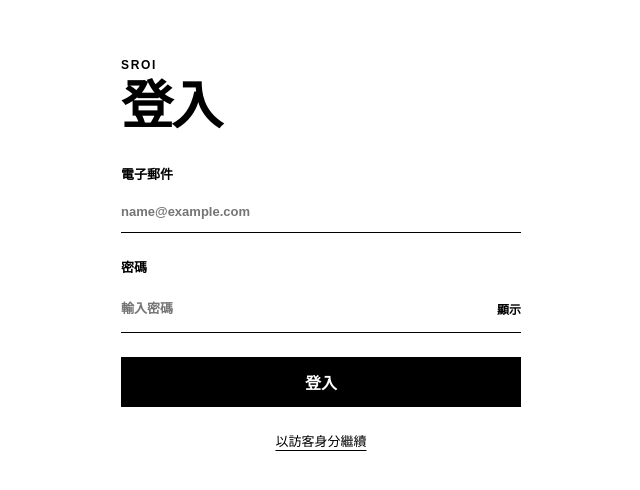
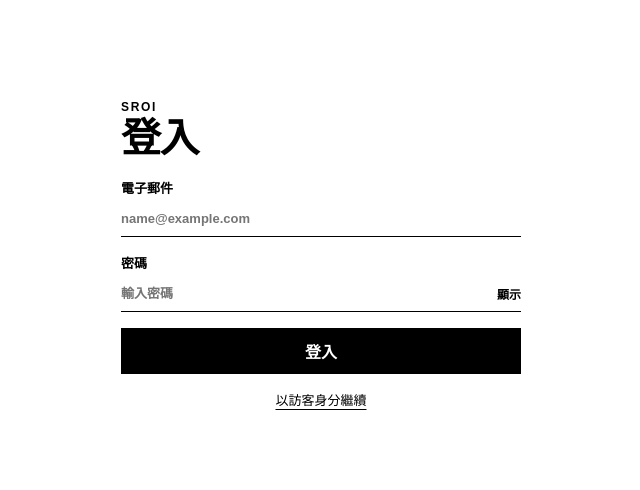
Before and after one commit to 2026-nccu-blockchain/sroi_frontend, a Vue app: page /auth/login in a window 1280 px wide. Shown: the part 146-636 px from the top of the page, without its empty margins (319-959 px from the left). Built offline with nearby package versions, Linux system fonts and the light colour scheme.

Commit message:
edit: display of login and register page

```diff
--- a/src/layouts/AuthLayout.vue
+++ b/src/layouts/AuthLayout.vue
@@ -9,7 +9,7 @@
   min-height: 100vh;
   display: grid;
   place-items: center;
-  padding: 40px 24px;
+  padding: 24px;
   background: #ffffff;
 }
 </style>
--- a/src/modules/auth/components/LoginForm.vue
+++ b/src/modules/auth/components/LoginForm.vue
@@ -76,14 +76,14 @@ const onSubmit = (): void => {
 <style scoped>
 .login-form {
   display: grid;
-  gap: 24px;
+  gap: 16px;
   width: min(100%, 400px);
 }
 
 .login-form__heading {
   display: grid;
-  gap: 8px;
-  margin-bottom: 8px;
+  gap: 4px;
+  margin-bottom: 4px;
 }
 
 .login-form__eyebrow {
@@ -98,7 +98,7 @@ p {
 }
 
 h1 {
-  font-size: clamp(36px, 7vw, 52px);
+  font-size: clamp(28px, 5vw, 40px);
   line-height: 1;
   letter-spacing: -0.04em;
 }
@@ -109,14 +109,14 @@ h1 {
 
 label {
   display: grid;
-  gap: 8px;
+  gap: 4px;
   font-size: 13px;
   font-weight: 700;
 }
 
 input {
   width: 100%;
-  padding: 13px 0;
+  padding: 10px 0;
   border: 0;
   border-bottom: 1px solid #000;
   border-radius: 0;
@@ -163,8 +163,8 @@ input:focus {
 }
 
 button {
-  min-height: 48px;
-  padding: 12px 20px;
+  min-height: 30px;
+  padding: 10px 20px;
   border: 1px solid #000;
   background: #000;
   color: #fff;
--- a/src/modules/auth/components/RegisterForm.vue
+++ b/src/modules/auth/components/RegisterForm.vue
@@ -117,14 +117,14 @@ const onSubmit = (): void => {
 <style scoped>
 .register-form {
   display: grid;
-  gap: 24px;
+  gap: 16px;
   width: min(100%, 400px);
 }
 
 .register-form__heading {
   display: grid;
-  gap: 8px;
-  margin-bottom: 8px;
+  gap: 4px;
+  margin-bottom: 4px;
 }
 
 .register-form__eyebrow {
@@ -139,7 +139,7 @@ p {
 }
 
 h1 {
-  font-size: clamp(36px, 7vw, 52px);
+  font-size: clamp(28px, 5vw, 40px);
   line-height: 1;
   letter-spacing: -0.04em;
 }
@@ -157,7 +157,7 @@ label {
 
 input {
   width: 100%;
-  padding: 13px 0;
+  padding: 5px 0;
   border: 0;
   border-bottom: 1px solid #000;
   border-radius: 0;
@@ -211,8 +211,8 @@ input:focus {
 }
 
 button {
-  min-height: 48px;
-  padding: 12px 20px;
+  min-height: 30px;
+  padding: 10px 20px;
   border: 1px solid #000;
   background: #000;
   color: #fff;
```
